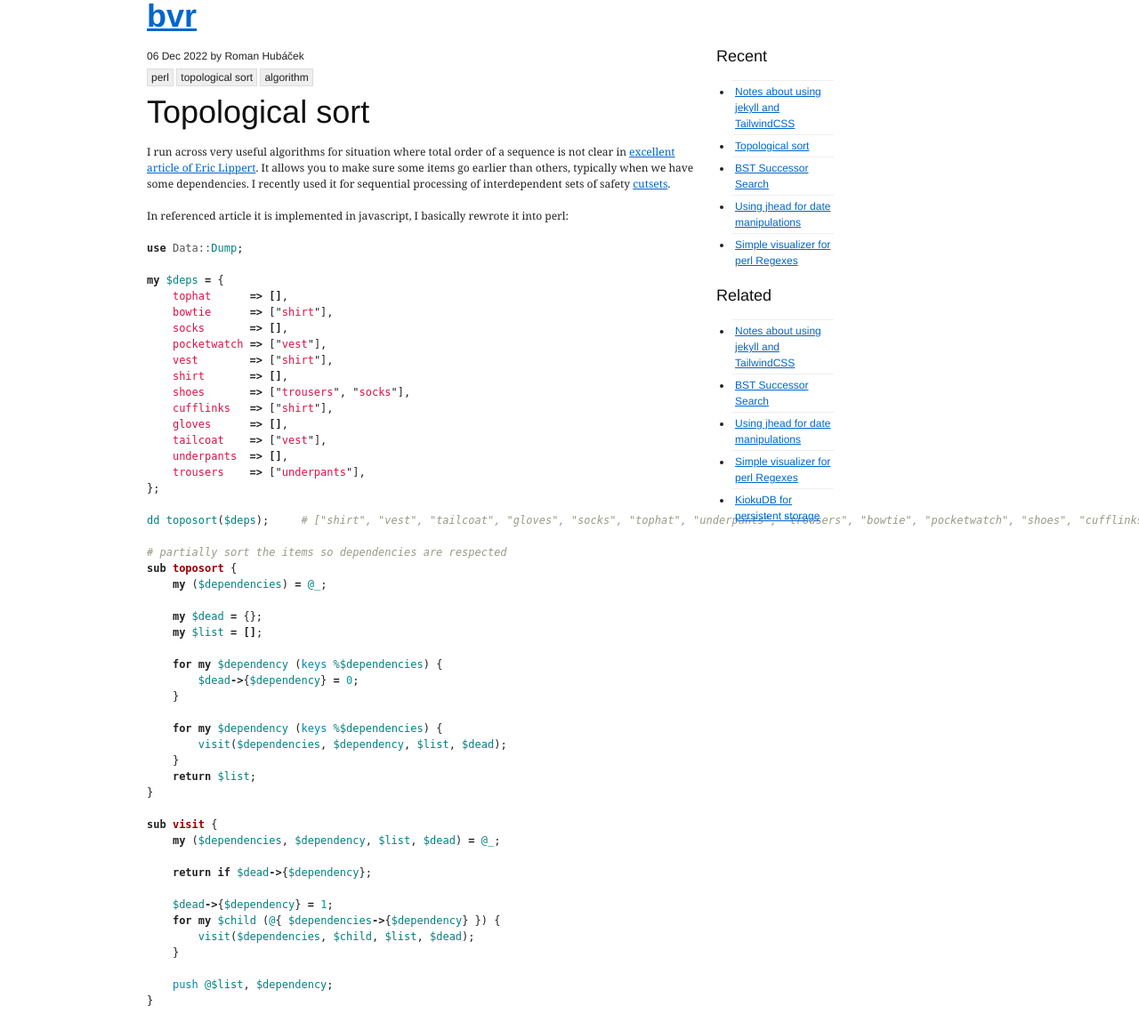
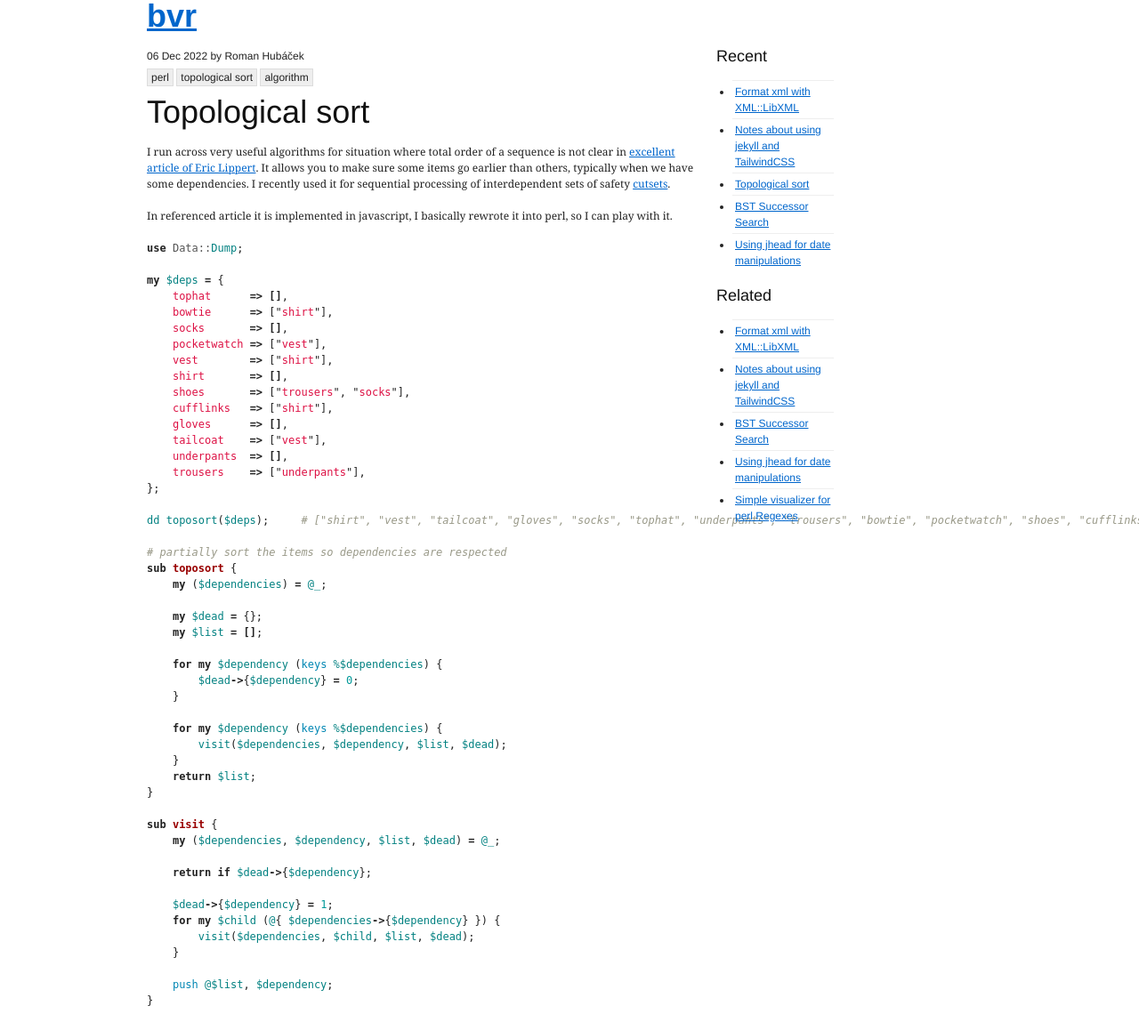
Before and after one commit to bvr/bvr.github.io, a Jekyll site: the page built from _posts/2022-12-06-topological-sort.md, in a window 1280 px wide. Shown: the whole page at 89% size. Built offline with Jekyll 4.4.1, drawn with Linux system fonts in a browser that asks for light colours.

Commit message:
New post Clean XML, minor updates to Topological sort

````diff
--- a/_posts/2022-12-06-topological-sort.md
+++ b/_posts/2022-12-06-topological-sort.md
@@ -8,10 +8,12 @@ tags:
   - algorithm
 ---
 I run across very useful algorithms for situation where total order of a sequence is not clear
-in [excellent article of Eric Lippert][1]. It allows you to make sure some items go earlier than others, typically when we have some dependencies.
-I recently used it for sequential processing of interdependent sets of safety [cutsets][2].
+in [excellent article of Eric Lippert][1]. It allows you to make sure some items go earlier
+than others, typically when we have some dependencies. I recently used it for sequential
+processing of interdependent sets of safety [cutsets][2].
 
-In referenced article it is implemented in javascript, I basically rewrote it into perl:
+In referenced article it is implemented in javascript, I basically rewrote it into perl, so I can
+play with it.
 
 ```perl
 use Data::Dump;
--- /dev/null
+++ b/_posts/2022-12-09-clean-xml.md
@@ -0,0 +1,119 @@
+---
+layout: post
+title: Format xml with XML::LibXML
+published: yes
+tags:
+  - perl
+  - XML::LibXML
+  - format
+---
+Here are few notes for formatting XML files using [XML::LibXML][1]. Simple example for the different
+formatting styles using [toString][2] serializing function:
+
+```perl
+use v5.16;
+use XML::LibXML;
+
+my $data = '<tool><name>TPP1</name><version><major>1</major><minor>0</minor><revision>0</revision></version><installer>TPP1_setup.exe</installer><support_files/></tool>';
+my $xml = XML::LibXML->new->load_xml(string => $data);
+
+say $xml->toString(0);
+
+# <?xml version="1.0"?>
+# <tool><name>TPP1</name><version><major>1</major><minor>0</minor><revision>0</revision></version><installer>TPP1_setup.exe</installer><support_files/></tool>
+
+say $xml->toString(1);
+
+# <?xml version="1.0"?>
+# <tool>
+#   <name>TPP1</name>
+#   <version>
+#     <major>1</major>
+#     <minor>0</minor>
+#     <revision>0</revision>
+#   </version>
+#   <installer>TPP1_setup.exe</installer>
+#   <support_files/>
+# </tool>
+```
+
+But this can be a bit problematic if the XML contains some whitespace in the nodes.
+If the whitespace is only between the nodes, it helps to specify `no_blanks` [parser option][3]
+to `load_xml` method.
+
+```perl
+use v5.16;
+use XML::LibXML;
+
+my $data = <<END_XML;
+                                    <nested_nodes>
+                                        <nested_node>
+                                        <configuration>A</configuration>
+                                        <model>45</model>
+                                        <added_node>
+        <ID>
+            <type>D</type>
+            <serial>3</serial>
+            <kVal>3</kVal>
+        </ID>
+    </added_node>
+</nested_node>
+                                    </nested_nodes>
+END_XML
+
+say XML::LibXML->load_xml(string => $data)->toString(1);
+
+# <?xml version="1.0"?>
+# <nested_nodes>
+#                                         <nested_node>
+#                                         <configuration>A</configuration>
+#                                         <model>45</model>
+#                                         <added_node>
+#         <ID>
+#             <type>D</type>
+#             <serial>3</serial>
+#             <kVal>3</kVal>
+#         </ID>
+#     </added_node>
+# </nested_node>
+#                                     </nested_nodes>
+
+say XML::LibXML->load_xml(string => $data, { no_blanks => 1 })->toString(1);
+
+# <?xml version="1.0"?>
+# <nested_nodes>
+#   <nested_node>
+#     <configuration>A</configuration>
+#     <model>45</model>
+#     <added_node>
+#       <ID>
+#         <type>D</type>
+#         <serial>3</serial>
+#         <kVal>3</kVal>
+#       </ID>
+#     </added_node>
+#   </nested_node>
+# </nested_nodes>
+```
+
+If the whitespace is combined with actual values and it is not significant when adjacent
+to tags, it is possible to trim it:
+
+```perl
+use v5.16;
+use XML::LibXML;
+use Text::Trim qw(trim);
+
+my $root = XML::LibXML->load_xml(location => 'input.xml', { no_blanks => 1 })->documentElement;
+for my $node ($root->findnodes('//text()')) {
+    $node->setData(trim($node->getValue()));
+}
+
+say $root->toString(1);
+```
+
+That's about it for the formatting. Keep your XMLs clean.
+
+[1]: https://metacpan.org/pod/XML::LibXML
+[2]: https://metacpan.org/dist/XML-LibXML/view/lib/XML/LibXML/Document.pod#toString
+[3]: https://metacpan.org/dist/XML-LibXML/view/lib/XML/LibXML/Parser.pod#PARSER-OPTIONS
````
Also changed, not shown: other parts of _posts/2022-12-06-topological-sort.md (+2 -0 lines).
